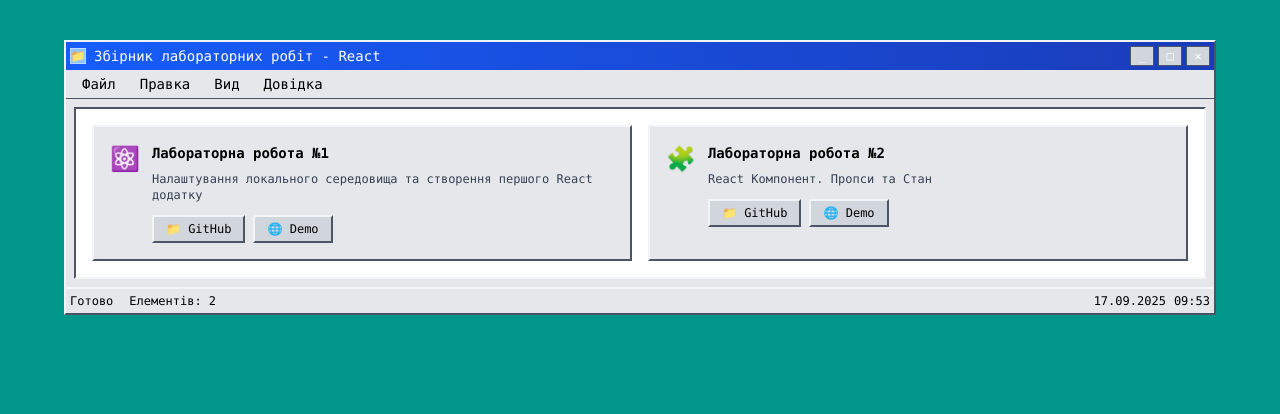
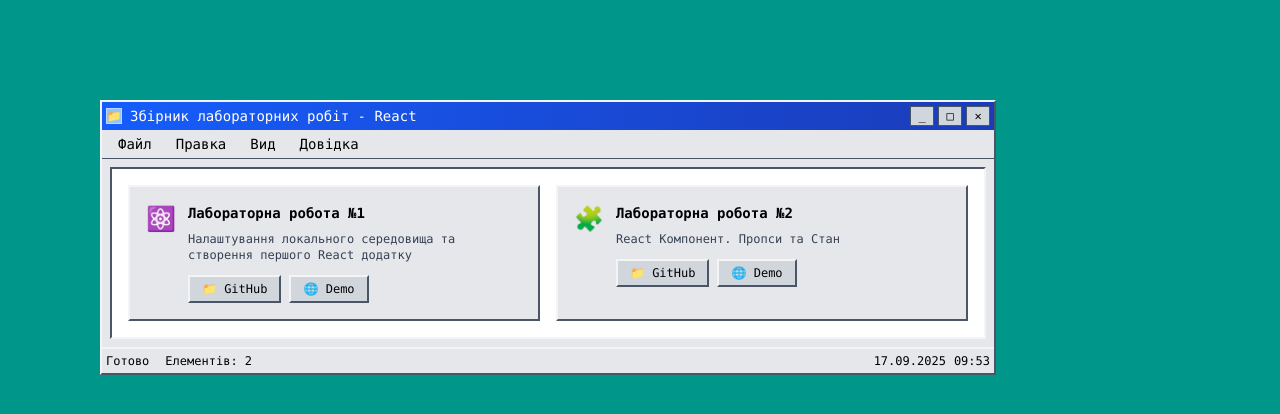
Before and after one commit to tosentai/react_lab_collection, a React (Vite) app: page / in a window 1280 px wide. Shown: the top 414 px of the page. Built offline with nearby package versions, Linux system fonts and the light colour scheme.

Commit message:
Drag and drop impelmented

```diff
--- a/src/App.jsx
+++ b/src/App.jsx
@@ -1,4 +1,4 @@
-import React, { useState, useEffect } from "react";
+import { useState, useEffect } from "react";
 import WindowHeader from "./components/common/WindowHeader";
 import MenuBar from "./components/common/MenuBar";
 import StatusBar from "./components/common/StatusBar";
@@ -7,11 +7,14 @@ import FolderView from "./components/layout/FolderView";
 import { labs } from "./data/labs";
 
 export default function App() {
+    const [isMaximized, setIsMaximized] = useState(false);
+    const [position, setPosition] = useState({ x: 100, y: 100 });
+    const [isDragging, setIsDragging] = useState(false);
+    const [dragStart, setDragStart] = useState({ x: 0, y: 0 });
+
     useEffect(() => {
         document.title = "React Lab Collection";
     }, []);
-
-    const [isMaximized, setIsMaximized] = useState(false);
 
     const handleClose = () => {
         alert("Закрити вікно");
@@ -25,12 +28,62 @@ export default function App() {
         setIsMaximized(!isMaximized);
     };
 
+    const handleMouseDown = (e) => {
+        if (isMaximized) return;
+
+        setIsDragging(true);
+        setDragStart({
+            x: e.clientX - position.x,
+            y: e.clientY - position.y,
+        });
+    };
+
+    const handleMouseMove = (e) => {
+        if (!isDragging || isMaximized) return;
+
+        setPosition({
+            x: e.clientX - dragStart.x,
+            y: e.clientY - dragStart.y,
+        });
+    };
+
+    const handleMouseUp = () => {
+        setIsDragging(false);
+    };
+
+    useEffect(() => {
+        if (isDragging) {
+            document.addEventListener("mousemove", handleMouseMove);
+            document.addEventListener("mouseup", handleMouseUp);
+        }
+
+        return () => {
+            document.removeEventListener("mousemove", handleMouseMove);
+            document.removeEventListener("mouseup", handleMouseUp);
+        };
+    }, [isDragging, dragStart]);
+
     return (
-        <div className="min-h-screen bg-teal-600 p-2 font-mono">
+        <div className="min-h-screen bg-teal-600 font-mono overflow-hidden">
             <div
-                className={`bg-gray-200 border-2 border-t-gray-100 border-l-gray-100 border-r-gray-600 border-b-gray-600 ${
-                    isMaximized ? "h-screen" : "max-w-6xl mx-auto mt-8"
-                } flex flex-col`}
+                className={`bg-gray-200 border-2 border-t-gray-100 border-l-gray-100 border-r-gray-600 border-b-gray-600 flex flex-col ${
+                    isMaximized
+                        ? "fixed inset-0 w-full h-full"
+                        : "absolute w-4/5 max-w-4xl h-auto"
+                }`}
+                style={
+                    !isMaximized
+                        ? {
+                              left: position.x,
+                              top: position.y,
+                              cursor: isDragging ? "grabbing" : "default",
+                          }
+                        : {}
+                }
+            >
+                <div
+                    onMouseDown={handleMouseDown}
+                    style={{ cursor: isDragging ? "grabbing" : "grab" }}
                 >
                     <WindowHeader
                         title="Збірник лабораторних робіт - React"
@@ -38,6 +91,7 @@ export default function App() {
                         onMinimize={handleMinimize}
                         onMaximize={handleMaximize}
                     />
+                </div>
 
                 <MenuBar />
 
--- a/src/components/common/WindowHeader.jsx
+++ b/src/components/common/WindowHeader.jsx
@@ -11,19 +11,19 @@ const WindowHeader = ({ title, onClose, onMinimize, onMaximize }) => (
         <div className="flex gap-1">
             <button
                 onClick={onMinimize}
-                className="w-6 h-5 bg-gray-300 border-t border-l border-gray-100 border-r border-b border-gray-600 hover:bg-gray-200 flex items-center justify-center text-xs"
+                className="w-6 h-5 text-black bg-gray-300 border-t border-l border-gray-100 border-r border-b border-gray-600 hover:bg-gray-200 flex items-center justify-center text-xs"
             >
                 _
             </button>
             <button
                 onClick={onMaximize}
-                className="w-6 h-5 bg-gray-300 border-t border-l border-gray-100 border-r border-b border-gray-600 hover:bg-gray-200 flex items-center justify-center text-xs"
+                className="w-6 h-5 text-black bg-gray-300 border-t border-l border-gray-100 border-r border-b border-gray-600 hover:bg-gray-200 flex items-center justify-center text-xs"
             >
                 □
             </button>
             <button
                 onClick={onClose}
-                className="w-6 h-5 bg-gray-300 border-t border-l border-gray-100 border-r border-b border-gray-600 hover:bg-gray-200 flex items-center justify-center text-xs"
+                className="w-6 h-5 text-black bg-gray-300 border-t border-l border-gray-100 border-r border-b border-gray-600 hover:bg-gray-200 flex items-center justify-center text-xs"
             >
                 ✕
             </button>
```
Lines whose indentation alone changed are shown as unchanged.
